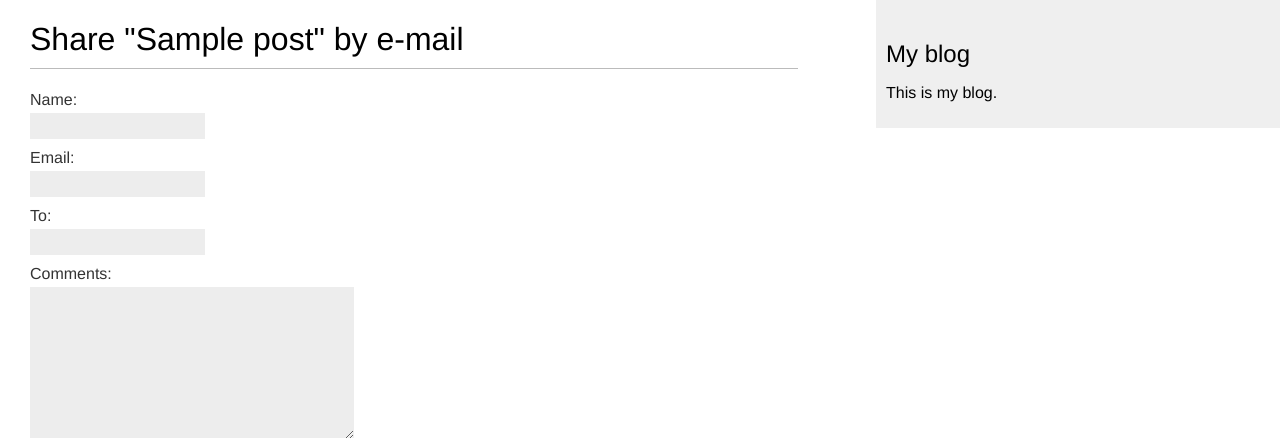
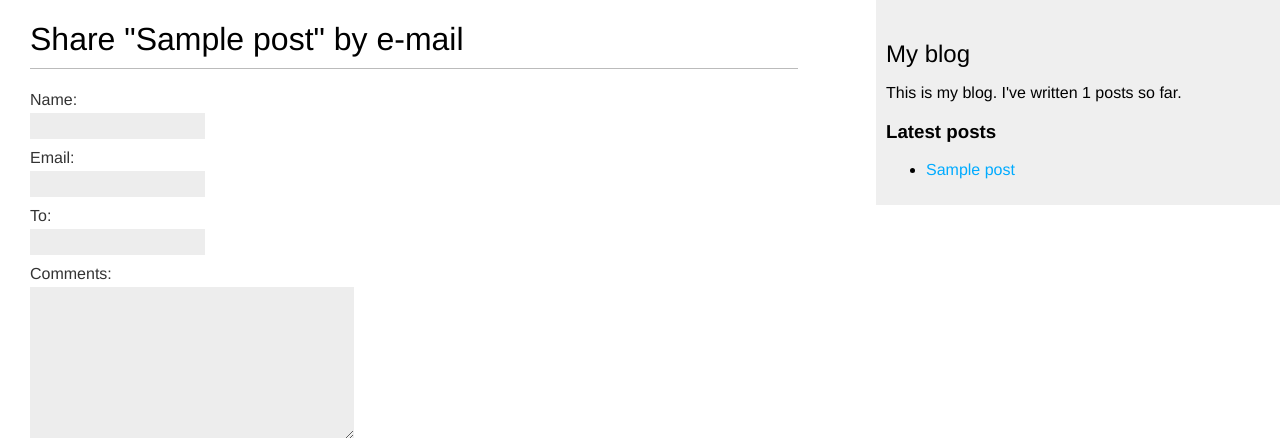
Before and after one commit to Nick1238/mysite, a Django app: page /blog/1/share/ in a window 1280 px wide. Shown: the top 438 px of the page. Run offline with Django 4.2, Linux system fonts and the light colour scheme; tables that the repository leaves empty hold one stand-in row (values such as "Sample post").

Commit message:
Add tags

```diff
--- a/blog/forms.py
+++ b/blog/forms.py
@@ -1,10 +1,17 @@
 from django import forms
+
+from blog.models import Comment
 
 
 class EmailPostForm(forms.Form):
-
     name = forms.CharField(max_length=25)
     email = forms.EmailField()
     to = forms.EmailField()
     comments = forms.CharField(required=False,
                                widget=forms.Textarea)
+
+
+class CommentForm(forms.ModelForm):
+    class Meta:
+        model = Comment
+        fields = ['name', 'email', 'body']
--- a/blog/models.py
+++ b/blog/models.py
@@ -2,6 +2,7 @@ from django.contrib.auth.models import User
 from django.db import models
 from django.utils import timezone
 from django.urls import reverse
+from taggit.managers import TaggableManager
 
 
 class PublishedManager(models.Manager):
@@ -11,6 +12,8 @@ class PublishedManager(models.Manager):
 
 
 class Post(models.Model):
+
+    tags = TaggableManager()
 
     class Status(models.TextChoices):
         DRAFT = 'DF', 'Draft'
@@ -50,12 +53,13 @@ class Post(models.Model):
         ]
 
 
+
 class Comment(models.Model):
     post = models.ForeignKey(Post,
                              on_delete=models.CASCADE,
                              related_name='comments')
     name = models.CharField(max_length=80)
-    email = models.EmailField
+    email = models.EmailField(null=True)
     body = models.TextField()
     created = models.DateTimeField(auto_now_add=True)
     update = models.DateTimeField(auto_now=True)
--- a/blog/templates/base.html
+++ b/blog/templates/base.html
@@ -1,3 +1,4 @@
+{% load blog_tags %}
 {% load static %}
 <!DOCTYPE html>
 <html lang="en">
@@ -12,7 +13,12 @@
   </div>
   <div id="sidebar">
     <h2>My blog</h2>
-    <p>This is my blog.</p>
+    <p>
+        This is my blog.
+        I've written {% total_posts %} posts so far.
+    </p>
+      <h3>Latest posts</h3>
+      {% show_latest_posts 3 %}
   </div>
 </body>
 </html>
--- /dev/null
+++ b/blog/templates/post/include/comment_form.html
@@ -0,0 +1,6 @@
+<h2>Add a new comment</h2>
+<form action="{% url "blog:post_comment" post.id %}" method="post">
+  {{ form.as_p }}
+  {% csrf_token %}
+  <p><input type="submit" value="Add comment"></p>
+</form>
--- /dev/null
+++ b/blog/templates/post/latest_posts.html
@@ -0,0 +1,7 @@
+<ul>
+  {% for post in latest_posts %}
+    <li>
+      <a href="{{ post.get_absolute_url }}">{{ post.title }}</a>
+    </li>
+  {% endfor %}
+</ul>
--- /dev/null
+++ b/blog/templatetags/blog_tags.py
@@ -0,0 +1,15 @@
+from django import template
+
+from blog.models import Post
+
+register = template.Library()
+
+
+@register.simple_tag
+def total_posts():
+    return Post.published.count()
+
+@register.inclusion_tag('post/latest_posts.html')
+def show_latest_posts(count=5):
+    latest_posts = Post.published.order_by('-publish')[:count]
+    return {"latest_posts": latest_posts}
--- a/blog/urls.py
+++ b/blog/urls.py
@@ -11,4 +11,6 @@ urlpatterns = [
          views.post_detail,
          name='post_detail'),
     path('<int:post_id>/share/', views.post_share, name='post_share'),
+    path('<int:post_id>/comment/', views.post_comment, name='post_comment'),
+    path('tag/<slug:tag_slug>/', views.post_list, name='post_list_by_tag'),
 ]
--- a/blog/views.py
+++ b/blog/views.py
@@ -2,15 +2,23 @@ import os
 
 from django.core.mail import send_mail
 from django.core.paginator import Paginator, EmptyPage, PageNotAnInteger
+from django.db.models import Count
 from django.shortcuts import render, get_object_or_404
+from django.views.decorators.http import require_POST
 from django.views.generic import ListView
 from dotenv import load_dotenv
-from blog.forms import EmailPostForm
+from taggit.models import Tag
+
+from blog.forms import EmailPostForm, CommentForm
 from blog.models import Post
 
 
-def post_list(request):
+def post_list(request, tag_slug=None):
     data = Post.published.all()
+    tag = None
+    if tag_slug:
+        tag = get_object_or_404(Tag, slug=tag_slug)
+        data = data.filter(tags__in=[tag])
     paginator = Paginator(data, 3)
     page_number = request.GET.get('page', 1)
     try:
@@ -21,7 +29,7 @@ def post_list(request):
         posts = paginator.page(paginator.num_pages)
     return render(request,
                   'post/list.html',
-                  {'posts': posts})
+                  {'posts': posts, 'tag': tag})
 
 
 # class PostListView(ListView):
@@ -39,10 +47,19 @@ def post_detail(request, year, month, day, post):
                              publish__year=year,
                              publish__month=month,
                              publish__day=day)
+    comments = post.comments.filter(active=True)
+    form = CommentForm()
+    post_tags_ids = post.tags.values_list('id', flat=True)
+    similar_posts = Post.published.filter(tags__in=post_tags_ids) \
+                          .exclude(id=post.id)
+    similar_posts = similar_posts.annotate(same_tags=Count('tags')) \
+                        .order_by('-same_tags', '-publish')[:4]
     return render(request,
                   'post/detail.html',
-                  {'post': post})
-
+                  {'post': post,
+                   'comments': comments,
+                   'form': form,
+                   'similar_posts': similar_posts})
 
 
 def post_share(request, post_id):
@@ -64,3 +81,20 @@ def post_share(request, post_id):
     else:
         form = EmailPostForm()
     return render(request, 'post/share.html', {'post': post, 'form': form, 'sent': sent})
+
+
+@require_POST
+def post_comment(request, post_id):
+    post = get_object_or_404(Post,
+                             id=post_id,
+                             status=Post.Status.PUBLISHED)
+    comment = None
+    form = CommentForm(data=request.POST)
+    if form.is_valid():
+        comment = form.save(commit=False)
+        comment.post = post
+        comment.save()
+    return render(request, 'post/comment.html',
+                  {'post': post,
+                   'form': form,
+                   'comment': comment})
--- a/mysite/settings.py
+++ b/mysite/settings.py
@@ -43,6 +43,7 @@ INSTALLED_APPS = [
     'django.contrib.messages',
     'django.contrib.staticfiles',
     'blog.apps.BlogConfig',
+    'taggit',
 ]
 
 MIDDLEWARE = [
--- a/requirements.txt
+++ b/requirements.txt
@@ -2,3 +2,6 @@ Django~=4.2.1
 asgiref
 sqlparse==0.4.4
 python-dotenv~=1.0.0
+django-taggit
+Markdown
+psycopg2-binary
```
Also changed, not shown: blog/admin.py (+8 -1 lines), blog/templates/post/comment.html (added, +12 -0 lines), blog/templates/post/detail.html (+26 -0 lines), blog/templates/post/list.html (+12 -0 lines), blog/migrations/0005_comment_email.py (added), blog/migrations/0006_post_tags.py (added), blog/templatetags/__init__.py (added).
